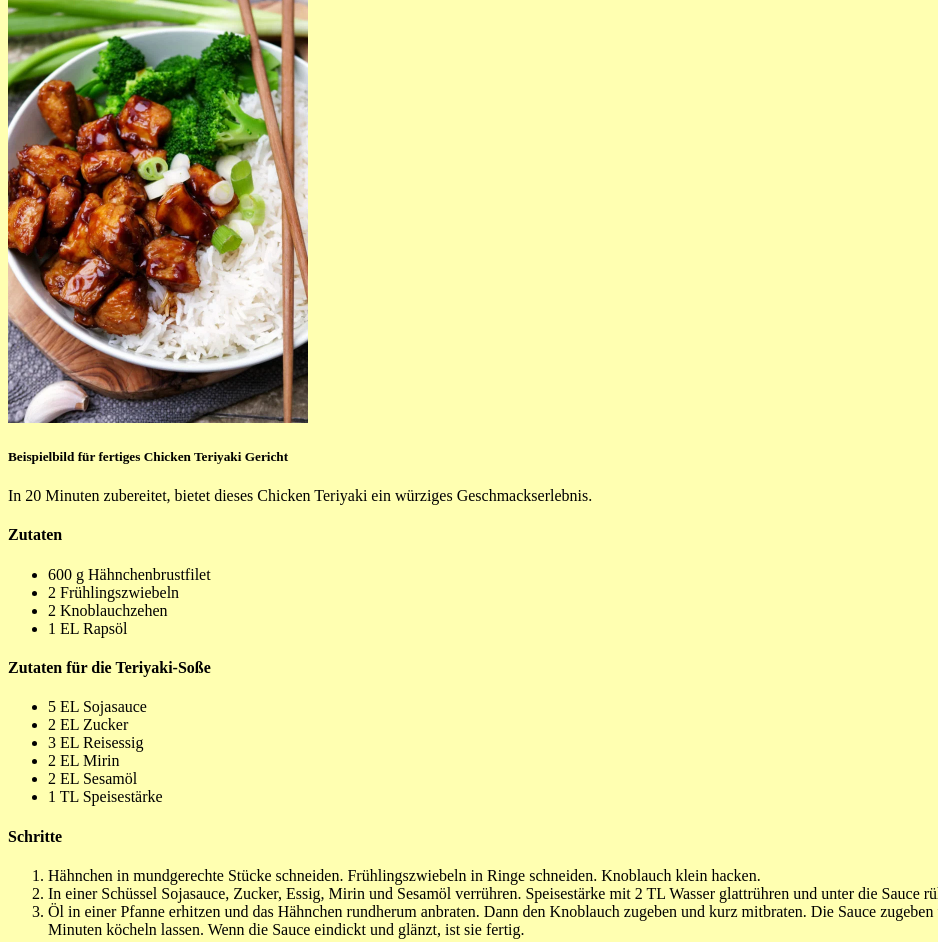
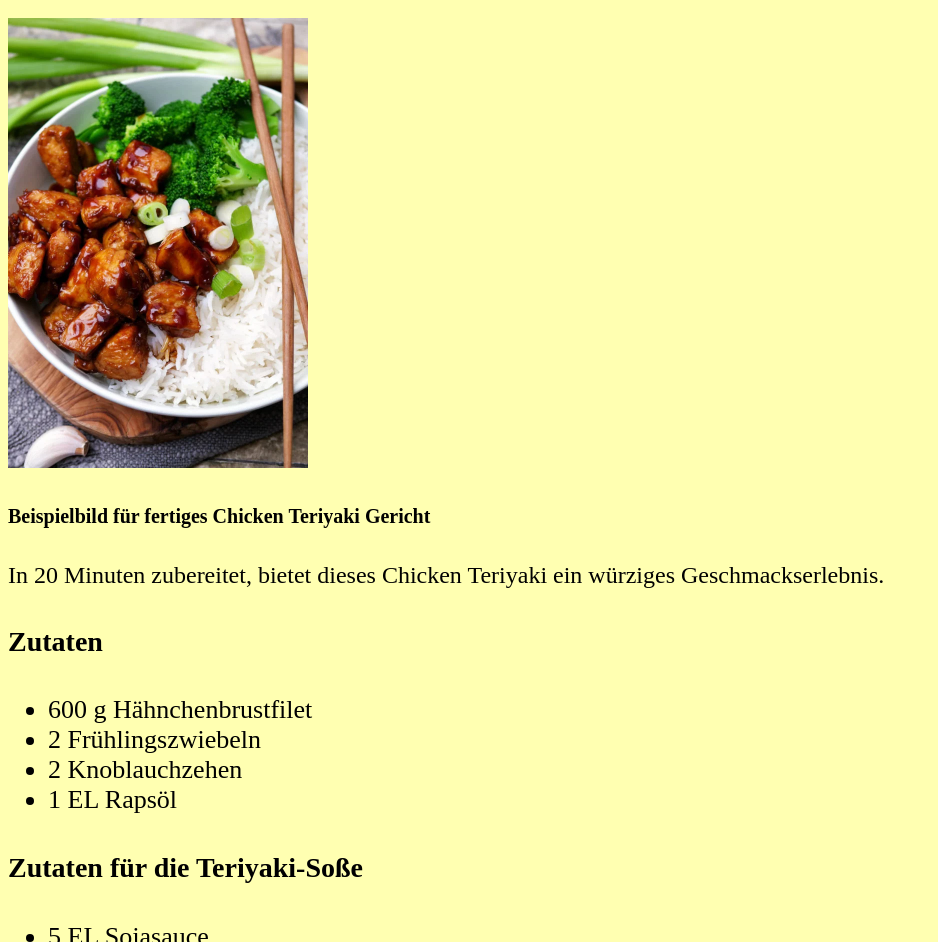
Before and after one commit to s3ba5t1angr055/odin-recipes, a plain HTML site: page recipes/chicken_teriyaki.html in a window 1280 px wide. Shown: the part 107-1049 px from the top of the page, without its empty margins (0-938 px from the left). Drawn offline with Linux system fonts and the light colour scheme; files that its build step writes are made by us from their sources.

Commit message:
Add css-styles to the webpages regarding font-size and background color

```diff
--- a/recipes/chicken_teriyaki.html
+++ b/recipes/chicken_teriyaki.html
@@ -4,27 +4,28 @@
 <head>
     <meta charset="UTF-8">
     <meta name="viewport" content="width=device-width, initial-scale=1.0">
-    <link rel="stylesheet" href="./style.css">
+    <link rel="stylesheet" href="../style.css">
     <title>Rezept Chicken Teriyaki</title>
 </head>
 
 <body>
     <h1>Chicken Teriyaki</h1>
-    <img src="../pictures/chicken_teriyaki-600x900.webp" alt="picture of finished chicken teriyaki recipe" width="300"
+    <img src="../pictures/chicken_teriyaki-600x900.webp" alt="picture of finished chicken teriyaki recipe" width="auto"
         height="450">
     <h5>Beispielbild für fertiges Chicken Teriyaki Gericht</h4>
 
-        <p>In 20 Minuten zubereitet, bietet dieses Chicken Teriyaki ein würziges Geschmackserlebnis.</p>
+        <p class="p-beschreibung">In 20 Minuten zubereitet, bietet dieses Chicken Teriyaki ein würziges
+            Geschmackserlebnis.</p>
 
         <h4>Zutaten</h4>
-        <ul>
+        <ul class="unordered-list">
             <li>600 g Hähnchenbrustfilet</li>
             <li>2 Frühlingszwiebeln</li>
             <li>2 Knoblauchzehen</li>
             <li>1 EL Rapsöl</li>
         </ul>
         <h4>Zutaten für die Teriyaki-Soße</h4>
-        <ul>
+        <ul class="unordered-list">
             <li>5 EL Sojasauce</li>
             <li>2 EL Zucker</li>
             <li>3 EL Reisessig</li>
@@ -33,7 +34,7 @@
             <li>1 TL Speisestärke</li>
         </ul>
         <h4>Schritte</h4>
-        <ol>
+        <ol class="ordered-list">
             <li>Hähnchen in mundgerechte Stücke schneiden. Frühlingszwiebeln in Ringe schneiden. Knoblauch klein hacken.
             </li>
             <li>In einer Schüssel Sojasauce, Zucker, Essig, Mirin und Sesamöl verrühren. Speisestärke mit 2 TL Wasser
--- a/style.css
+++ b/style.css
@@ -2,12 +2,24 @@ html {
     background-color: rgb(255, 255, 177);
 }
 
-
-.unordered-list.element {
-    background-color: green;
-    font-size: 49px;
+h1 {
+    font-size: 50px;
 }
 
-.unordered-list .element {
-    color: red;
+h4 {
+    font-size: 28px;
 }
+
+h5 {
+    font-size: 20px;
+}
+
+.p-beschreibung {
+    font-size: 24px;
+}
+
+
+.unordered-list,
+.ordered-list {
+    font-size: 26px;
+}
```
Also changed, not shown: recipes/asia_bowl_mit_hackfleisch.html (+6 -6 lines), recipes/gemueselasagne.html (+6 -5 lines).
